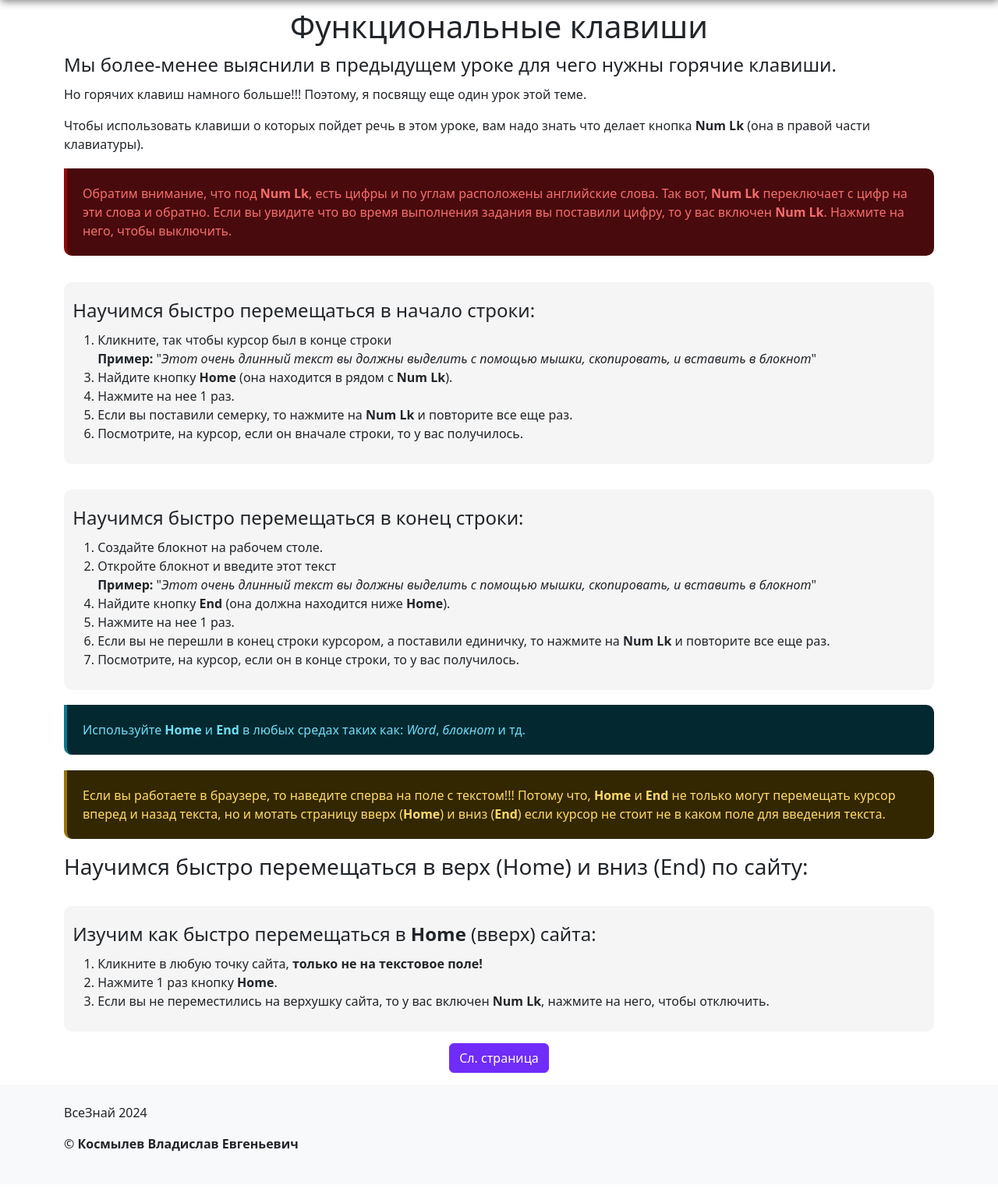
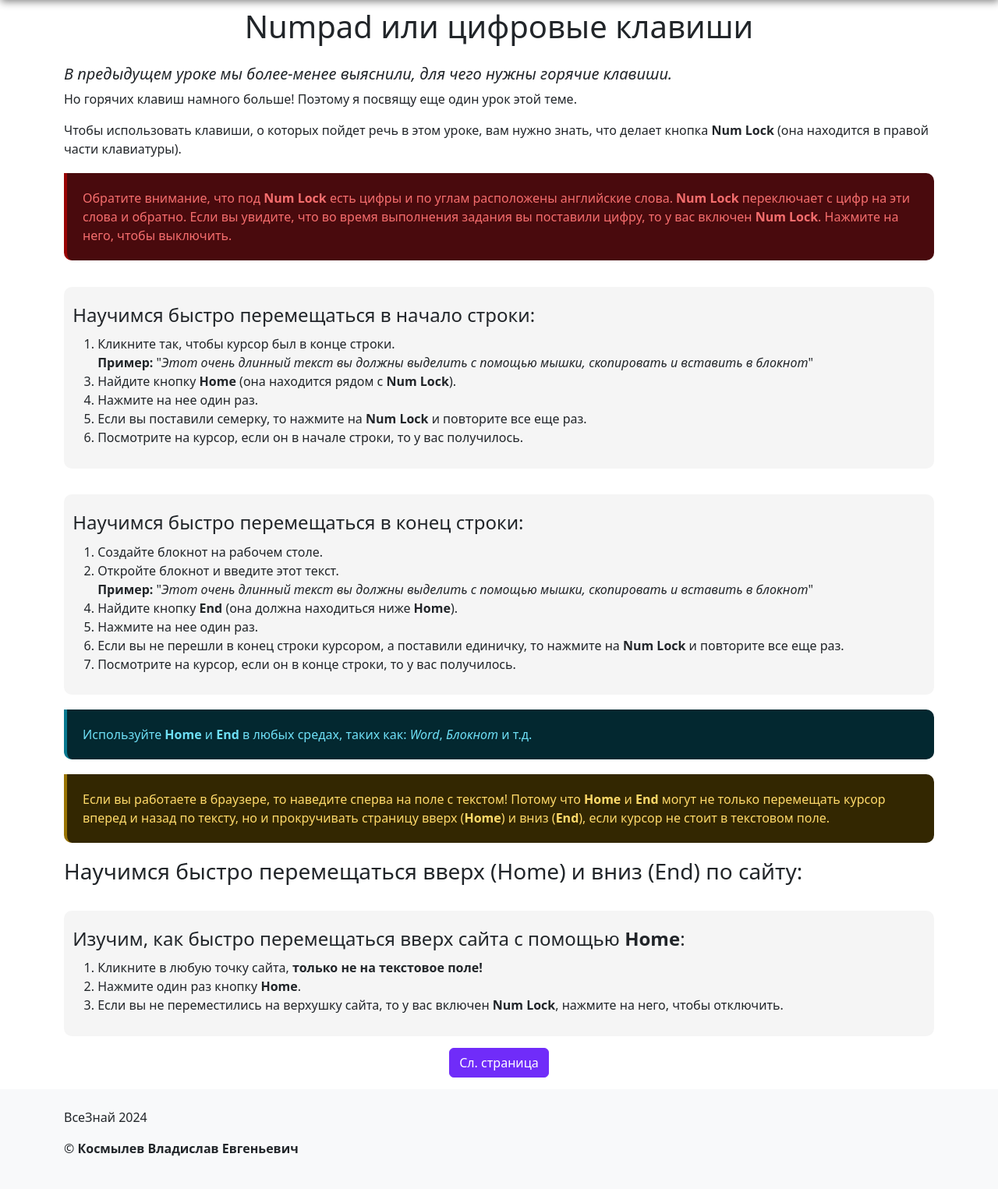
Before and after one commit to Durashca/wseznai, a PHP site: page /basic_keys.html in a window 1280 px wide. Shown: the part 50-1575 px from the top of the page at 78% size. Before the commit the page ends 1527 px from the top, so only its background shows below. Run offline with PHP 8.4, Linux system fonts and the light colour scheme.

Commit message:
correction of errors in the text

```diff
--- a/basic_keys.html
+++ b/basic_keys.html
@@ -34,26 +34,24 @@
         <div class="row">
             <div class="container-material">
                 <content>
-                    <h1 class="title text-center">Функциональные клавиши</h1>
-                    <h4>Мы более-менее выяснили в предыдущем уроке для чего нужны горячие клавиши.</h4>
-                    <p>Но горячих клавиш намного больше!!! Поэтому, я посвящу еще один урок этой теме.</p>
-                    <p>Чтобы использовать клавиши о которых пойдет речь в этом уроке, вам надо знать что делает кнопка <b>Num Lk</b> (она в правой части клавиатуры).</p>
+                    <h1 class="title text-center">Numpad или цифровые клавиши</h1>
+                    <h5 style="    font-style: italic;">В предыдущем уроке мы более-менее выяснили, для чего нужны горячие клавиши.</h5>
+                    <p>Но горячих клавиш намного больше! Поэтому я посвящу еще один урок этой теме.</p>
+                    <p>Чтобы использовать клавиши, о которых пойдет речь в этом уроке, вам нужно знать, что делает кнопка <b>Num Lock</b> (она находится в правой части клавиатуры).</p>
 
                     <div class="bd-callout bd-callout-red">
-                        Обратим внимание, что под <b>Num Lk</b>, есть цифры и по углам расположены английские слова. Так вот, <b>Num Lk</b> переключает с цифр на эти слова и обратно. Если вы увидите что во время выполнения задания вы поставили цифру, то у вас включен <b>Num Lk</b>. Нажмите на него, чтобы выключить.
+                        Обратите внимание, что под <b>Num Lock</b> есть цифры и по углам расположены английские слова. <b>Num Lock</b> переключает с цифр на эти слова и обратно. Если вы увидите, что во время выполнения задания вы поставили цифру, то у вас включен <b>Num Lock</b>. Нажмите на него, чтобы выключить.
                     </div>
 
                     <div class="keyboard-shortcut-block">
                         <h4>Научимся быстро перемещаться в начало строки:</h4>
                         <ol>
-                            <li>Кликните, так чтобы курсор был в конце строки</li>
-                            <li style="list-style-type: none"><b>Пример:</b> "<i >Этот очень длинный текст вы должны
-                                    выделить с помощью мышки, скопировать, и вставить в блокнот</i>"
-                            </li>
-                            <li>Найдите кнопку <b>Home</b> (она находится в рядом с <b>Num Lk</b>).</li>
-                            <li>Нажмите на нее 1 раз.</li>
-                            <li>Если вы поставили семерку, то нажмите на <b>Num Lk</b> и повторите все еще раз.</li>
-                            <li>Посмотрите, на курсор, если он вначале строки, то у вас получилось.</li>
+                            <li>Кликните так, чтобы курсор был в конце строки.</li>
+                            <li style="list-style-type: none"><b>Пример:</b> "<i>Этот очень длинный текст вы должны выделить с помощью мышки, скопировать и вставить в блокнот</i>"</li>
+                            <li>Найдите кнопку <b>Home</b> (она находится рядом с <b>Num Lock</b>).</li>
+                            <li>Нажмите на нее один раз.</li>
+                            <li>Если вы поставили семерку, то нажмите на <b>Num Lock</b> и повторите все еще раз.</li>
+                            <li>Посмотрите на курсор, если он в начале строки, то у вас получилось.</li>
                         </ol>
                     </div>
 
@@ -61,36 +59,33 @@
                         <h4>Научимся быстро перемещаться в конец строки:</h4>
                         <ol>
                             <li>Создайте блокнот на рабочем столе.</li>
-                            <li>Откройте блокнот и введите этот текст</li>
-                            <li style="list-style-type: none"><b>Пример:</b> "<i >Этот очень длинный текст вы должны
-                                    выделить с помощью мышки, скопировать, и вставить в блокнот</i>"
-                            </li>
-                            <li>Найдите кнопку <b>End</b> (она должна находится ниже <b>Home</b>).</li>
-                            <li>Нажмите на нее 1 раз.</li>
-                            <li>Если вы не перешли в конец строки курсором, а поставили единичку, то нажмите на <b>Num Lk</b> и повторите все еще раз.</li>
-                            <li>Посмотрите, на курсор, если он в конце строки, то у вас получилось.</li>
+                            <li>Откройте блокнот и введите этот текст.</li>
+                            <li style="list-style-type: none"><b>Пример:</b> "<i>Этот очень длинный текст вы должны выделить с помощью мышки, скопировать и вставить в блокнот</i>"</li>
+                            <li>Найдите кнопку <b>End</b> (она должна находиться ниже <b>Home</b>).</li>
+                            <li>Нажмите на нее один раз.</li>
+                            <li>Если вы не перешли в конец строки курсором, а поставили единичку, то нажмите на <b>Num Lock</b> и повторите все еще раз.</li>
+                            <li>Посмотрите на курсор, если он в конце строки, то у вас получилось.</li>
                         </ol>
                     </div>
 
-                    <div class="bd-callout bd-callout-info">Используйте <b>Home</b> и <b>End</b> в любых средах таких как: <i>Word</i>, <i>блокнот</i> и тд.</div>
+                    <div class="bd-callout bd-callout-info">Используйте <b>Home</b> и <b>End</b> в любых средах, таких как: <i>Word</i>, <i>Блокнот</i> и т.д.</div>
 
                     <div class="bd-callout bd-callout-warning">
-                        Если вы работаете в браузере, то наведите сперва на поле с текстом!!! Потому что, <b>Home</b> и <b>End</b> не только могут перемещать курсор вперед и назад текста, но и мотать страницу вверх (<b>Home</b>) и вниз (<b>End</b>) если курсор не стоит не в каком поле для введения текста.
+                        Если вы работаете в браузере, то наведите сперва на поле с текстом! Потому что <b>Home</b> и <b>End</b> могут не только перемещать курсор вперед и назад по тексту, но и прокручивать страницу вверх (<b>Home</b>) и вниз (<b>End</b>), если курсор не стоит в текстовом поле.
                     </div>
 
-                    <h3 style="margin-bottom: 1%">Научимся быстро перемещаться в верх (Home) и вниз (End) по сайту:</h3>
+                    <h3 style="margin-bottom: 1%">Научимся быстро перемещаться вверх (Home) и вниз (End) по сайту:</h3>
 
                     <!--Home-->
                     <div class="keyboard-shortcut-block">
-                        <h4>Изучим как быстро перемещаться в <b>Home</b> (вверх) сайта:</h4>
+                        <h4>Изучим, как быстро перемещаться вверх сайта с помощью <b>Home</b>:</h4>
                         <ol>
                             <li>Кликните в любую точку сайта, <b>только не на текстовое поле!</b></li>
-                            <li>Нажмите 1 раз кнопку <b>Home</b>.</li>
-                            <li>Если вы не переместились на верхушку сайта, то у вас включен <b>Num Lk</b>, нажмите на него, чтобы отключить.</li>
+                            <li>Нажмите один раз кнопку <b>Home</b>.</li>
+                            <li>Если вы не переместились на верхушку сайта, то у вас включен <b>Num Lock</b>, нажмите на него, чтобы отключить.</li>
                         </ol>
                     </div>
                     <!--End-->
-
 
                 </content>
             </div>
--- a/screenshots.html
+++ b/screenshots.html
@@ -44,10 +44,7 @@
                             <li>Скриншот с телефона</li>
                             <img src="src/images/screenshots-material/photo_from_phone.jpg" class="show-img" alt="фото-с-телефона">
                         </ol>
-                        <p>Выберите какая картинка лучше -> <select id="answer_to_screen">
-                                <option>Картинка №1</option>
-                                <option selected>Картинка №2</option>
-                            </select></p>
+
                     </div>
                     <div class="keyboard-shortcut-block">
                         <h4>Для того чтобы сделать скриншот на ПК, следуйте следующей инструкции:</h4>
--- a/src/css/material/screenshots/alignment.css
+++ b/src/css/material/screenshots/alignment.css
@@ -4,7 +4,7 @@
 }
 
 .title {
-    margin-bottom: 4px;
+    margin-bottom: 25px;
 }
 
 .subtitle {
--- a/src/js/material.js
+++ b/src/js/material.js
@@ -86,8 +86,8 @@ addEventListener('DOMContentLoaded', function () {
 
     let lessons = [
         new LessonInfo("Логин", "Разбираем понятия: авторизация, регистрация, аутентификация и тд.", "the_memo.html"),
-        new LessonInfo("Сочетание Ctrl с другими клавишами", "Вставить, копировать, вырезать, менить последнее действие", "hotkeys.html"),
-        new LessonInfo("Функциональные клавиши", "home, end, Num Lock", "basic_keys.html"),
+        new LessonInfo("Сочетание Ctrl с другими клавишами", "Вставить, копировать, вырезать, отменить последнее действие", "hotkeys.html"),
+        new LessonInfo("Numpad или цифровые клавиши", "home, end, Num Lock", "basic_keys.html"),
         new LessonInfo("F клавиши", "Настройка звука, яркости экрана, управление видео", "f_keys.html"),
         new LessonInfo("Скриншоты", "PrtScr", "screenshots.html"),
         new LessonInfo("Перенос файла через USB-подключение", "перенос файлов, документов, изображений", "transferring_files.html"),
```
Also changed, not shown: index.html (+27 -29 lines), the_memo.html (+23 -22 lines), src/images/transferring_files/IMG_20240124_210032.jpg.
